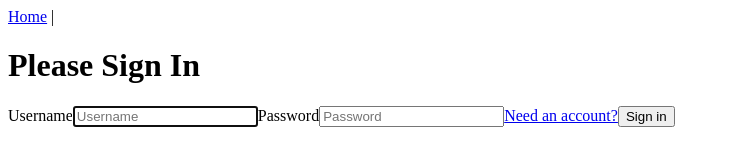
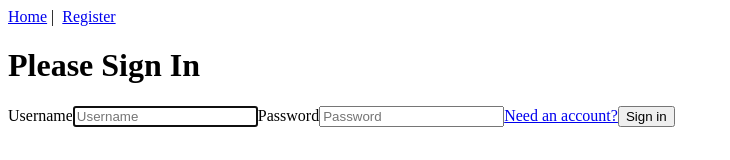
Before and after one commit to Lutsockr/Final-Capstone, a Vue app in the folder vue/: page /login in a window 1280 px wide. Shown: the top 160 px of the page, without its empty margins (0-730 px from the left). Built offline with nearby package versions, Linux system fonts and the light colour scheme.

Commit message:
Added the Register feature

```diff
--- a/vue/src/App.vue
+++ b/vue/src/App.vue
@@ -2,6 +2,7 @@
   <div id="app">
     <div id="nav">
       <router-link v-bind:to="{ name: 'home' }">Home</router-link>&nbsp;|&nbsp;
+          <router-link v-bind:to="{ name: 'register' }">Register</router-link>
       <router-link v-bind:to="{ name: 'logout' }" v-if="$store.state.token != ''">Logout</router-link>
     </div>
     <router-view />
```
Also changed, not shown: 1 other file (tests, documents, lock files or other folders).
